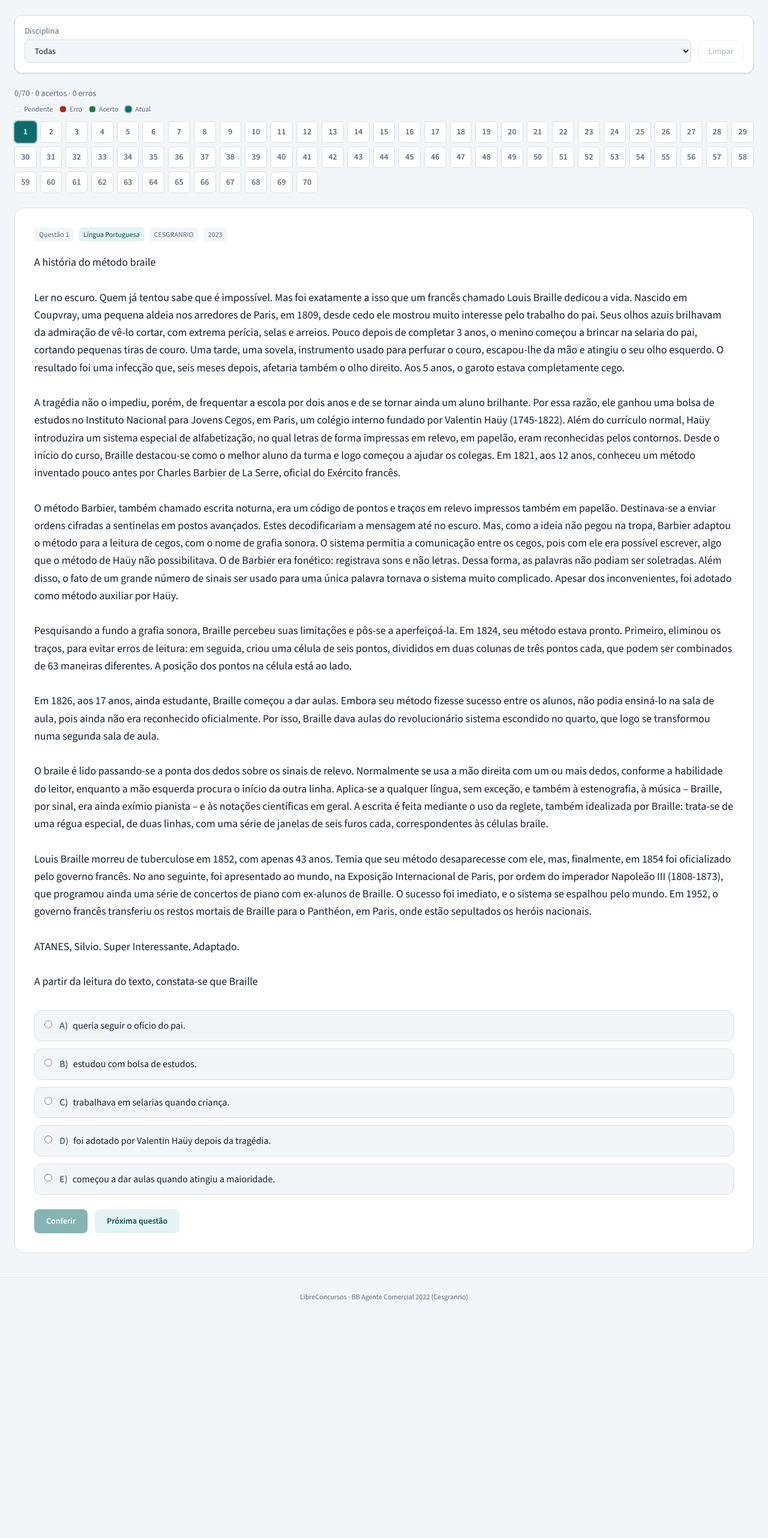
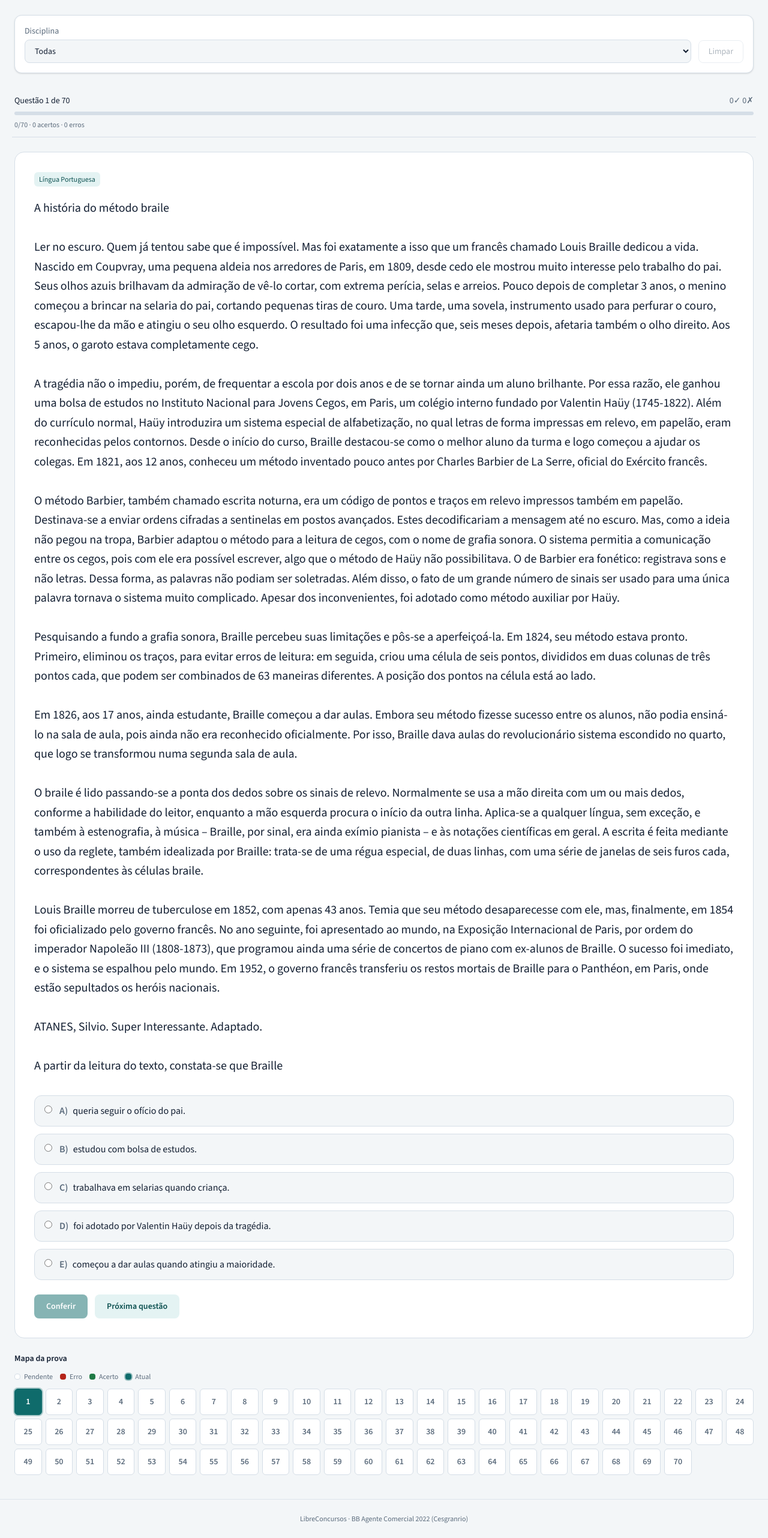
Before and after one commit to AndreXime/treino-concursos, a Next.js app: page /provas/bb-ac-2022-a-g1 in a window 1280 px wide. Shown: the part 235-2799 px from the top of the page at 60% size. Before the commit the page ends 2429 px from the top, so only its background shows below. Built offline with nearby package versions, Linux system fonts and the light colour scheme.

Commit message:
feat(prova-player): questão no centro e mapa colapsável no mobile

```diff
--- a/src/components/questions/prova-player.tsx
+++ b/src/components/questions/prova-player.tsx
@@ -1,11 +1,15 @@
 "use client";
 
+import { useEffect, useRef } from "react";
 import { QuestionResolver } from "@/components/questions/question-resolver";
 import { useProvaPlayer } from "@/hooks/use-prova-player";
 import type { Prova, Question } from "@/lib/questions/types";
-import { sessionProgressLabel } from "@/lib/ui/labels";
+import { sessionCompactLabel, sessionProgressLabel } from "@/lib/ui/labels";
+import {
+	type QuestionNavStatus,
+	resolveQuestionNavStatus,
+} from "@/lib/ui/question-status";
 import { questionNavCellClass } from "@/lib/ui/question-styles";
-import { resolveQuestionNavStatus } from "@/lib/ui/question-status";
 
 interface ProvaPlayerProps {
 	prova: Prova;
@@ -26,6 +30,16 @@ export function ProvaPlayer({
 		setActiveId,
 		markAnswered,
 	} = useProvaPlayer(prova, questions, initialNumero);
+	const chromeRef = useRef<HTMLDivElement>(null);
+	const mobileMapRef = useRef<HTMLDetailsElement>(null);
+
+	const activeQuestionId = activeQuestion?.id;
+	useEffect(() => {
+		if (!activeQuestionId) {
+			return;
+		}
+		chromeRef.current?.scrollIntoView({ behavior: "smooth", block: "start" });
+	}, [activeQuestionId]);
 
 	if (questions.length === 0) {
 		return null;
@@ -46,18 +60,21 @@ export function ProvaPlayer({
 		questions.some((question) => question.id === id),
 	).length;
 	const wrongCount = answeredInList - correctCount;
+	const progressPercent =
+		questions.length === 0
+			? 0
+			: Math.round((answeredInList / questions.length) * 100);
 
+	function selectQuestion(questionId: string) {
+		setActiveId(questionId);
+		if (mobileMapRef.current) {
+			mobileMapRef.current.open = false;
+		}
+	}
+
+	function renderMapLegend() {
 		return (
-		<div className="space-y-6">
-			<nav aria-label="Navegação das questões">
-				<p className="mb-2 text-sm text-muted" aria-live="polite">
-					{sessionProgressLabel({
-						total: questions.length,
-						correct: correctCount,
-						wrong: wrongCount,
-					})}
-				</p>
-				<ul className="mb-3 flex flex-wrap gap-3 text-xs text-muted">
+			<ul className="flex flex-wrap gap-3 text-xs text-muted">
 				<li className="flex items-center gap-1.5">
 					<span
 						className="inline-block size-2.5 rounded-sm border border-border bg-surface"
@@ -87,10 +104,15 @@ export function ProvaPlayer({
 					Atual
 				</li>
 			</ul>
-				<ul className="grid grid-cols-[repeat(auto-fill,minmax(2.25rem,1fr))] gap-1.5">
+		);
+	}
+
+	function renderMapGrid(activeId: string) {
+		return (
+			<ul className="grid grid-cols-[repeat(auto-fill,minmax(2.75rem,1fr))] gap-1.5">
 				{questions.map((question) => {
-						const isActive = question.id === activeQuestion.id;
-						const status = resolveQuestionNavStatus(
+					const isActive = question.id === activeId;
+					const status: QuestionNavStatus = resolveQuestionNavStatus(
 						question.id,
 						answeredIds,
 						correctIds,
@@ -99,9 +121,9 @@ export function ProvaPlayer({
 						<li key={question.id}>
 							<button
 								type="button"
-									onClick={() => setActiveId(question.id)}
+								onClick={() => selectQuestion(question.id)}
 								aria-current={isActive ? "true" : undefined}
-									className={`flex h-9 w-full items-center justify-center rounded-md border text-sm font-semibold ${questionNavCellClass(status, isActive)}`}
+								className={`flex min-h-11 w-full items-center justify-center rounded-md border text-sm font-semibold ${questionNavCellClass(status, isActive)}`}
 							>
 								{question.numero}
 							</button>
@@ -109,7 +131,45 @@ export function ProvaPlayer({
 					);
 				})}
 			</ul>
-			</nav>
+		);
+	}
+
+	return (
+		<div className="space-y-6">
+			<div
+				ref={chromeRef}
+				data-prova-chrome
+				className="sticky top-0 z-10 -mx-1 space-y-2 border-b border-border bg-background/95 px-1 py-3 backdrop-blur"
+			>
+				<div className="flex flex-wrap items-baseline justify-between gap-2">
+					<p className="text-sm font-medium text-foreground">
+						Questão {activeQuestion.numero} de {questions.length}
+					</p>
+					<p className="text-sm text-muted" aria-live="polite">
+						{sessionCompactLabel(correctCount, wrongCount)}
+					</p>
+				</div>
+				<div
+					className="h-1.5 overflow-hidden rounded-full bg-border"
+					role="progressbar"
+					aria-valuenow={progressPercent}
+					aria-valuemin={0}
+					aria-valuemax={100}
+					aria-label="Progresso da sessão"
+				>
+					<div
+						className="h-full rounded-full bg-accent transition-[width] duration-300"
+						style={{ width: `${progressPercent}%` }}
+					/>
+				</div>
+				<p className="text-xs text-muted" aria-live="polite">
+					{sessionProgressLabel({
+						total: questions.length,
+						correct: correctCount,
+						wrong: wrongCount,
+					})}
+				</p>
+			</div>
 
 			<QuestionResolver
 				key={activeQuestion.id}
@@ -118,6 +178,29 @@ export function ProvaPlayer({
 				onAnswered={(correct) => markAnswered(activeQuestion.id, correct)}
 				onNext={nextQuestion ? () => setActiveId(nextQuestion.id) : null}
 			/>
+
+			<details ref={mobileMapRef} className="group lg:hidden">
+				<summary className="cursor-pointer list-none rounded-lg border border-border bg-surface px-4 py-3 text-sm font-semibold text-foreground marker:content-none [&::-webkit-details-marker]:hidden">
+					<span className="flex items-center justify-between gap-2">
+						Mapa da prova
+						<span className="text-muted group-open:hidden">▾</span>
+						<span className="hidden text-muted group-open:inline">▴</span>
+					</span>
+				</summary>
+				<nav aria-label="Navegação das questões" className="mt-3 space-y-3">
+					{renderMapLegend()}
+					{renderMapGrid(activeQuestion.id)}
+				</nav>
+			</details>
+
+			<nav
+				aria-label="Navegação das questões"
+				className="hidden space-y-3 lg:block"
+			>
+				<p className="text-sm font-semibold text-foreground">Mapa da prova</p>
+				{renderMapLegend()}
+				{renderMapGrid(activeQuestion.id)}
+			</nav>
 		</div>
 	);
 }
--- a/src/components/questions/question-resolver.tsx
+++ b/src/components/questions/question-resolver.tsx
@@ -2,11 +2,11 @@
 
 import { useQuestionResolver } from "@/hooks/use-question-resolver";
 import type { Prova, Question } from "@/lib/questions/types";
-import { renderEmphasis } from "@/lib/ui/render-emphasis";
 import {
 	alternativeOptionClass,
 	feedbackPanelClass,
 } from "@/lib/ui/question-styles";
+import { renderEmphasis } from "@/lib/ui/render-emphasis";
 
 interface QuestionResolverProps {
 	prova: Prova;
@@ -26,22 +26,15 @@ export function QuestionResolver({
 
 	return (
 		<article className="rounded-2xl border border-border bg-surface p-5 sm:p-8">
-			<div className="mb-5 flex flex-wrap gap-2 text-xs font-medium text-muted">
-				<span className="rounded-md bg-background px-2 py-1">
-					Questão {question.numero}
-				</span>
-				<span className="rounded-md bg-accent-soft px-2 py-1 text-accent-strong">
+			<div className="mb-5">
+				<span className="inline-flex rounded-md bg-accent-soft px-2 py-1 text-xs font-medium text-accent-strong">
 					{question.disciplina}
 				</span>
-				<span className="rounded-md bg-background px-2 py-1">
-					{prova.banca}
-				</span>
-				<span className="rounded-md bg-background px-2 py-1">{prova.ano}</span>
 			</div>
 
-			<h1 className="whitespace-pre-wrap font-sans text-base leading-relaxed text-foreground sm:text-lg">
+			<h2 className="whitespace-pre-wrap font-sans text-lg leading-relaxed text-foreground sm:text-xl">
 				{renderEmphasis(question.enunciado)}
-			</h1>
+			</h2>
 
 			<fieldset className="mt-8 space-y-3" disabled={revealed}>
 				<legend className="sr-only">Alternativas</legend>
```
Lines whose indentation alone changed are shown as unchanged.
